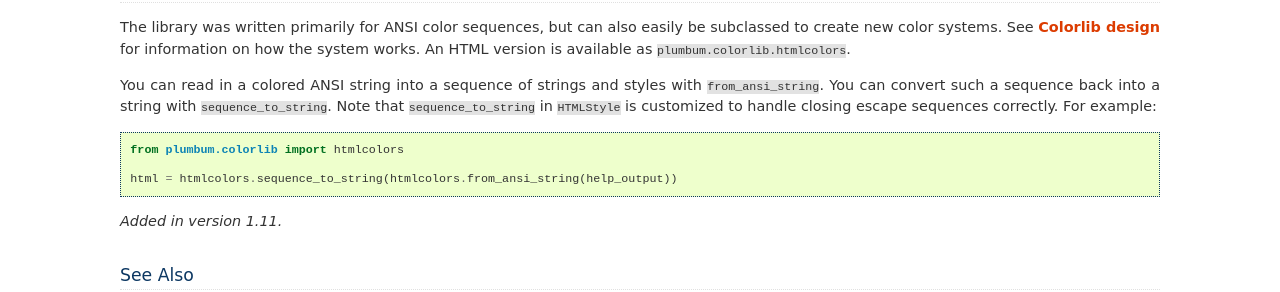
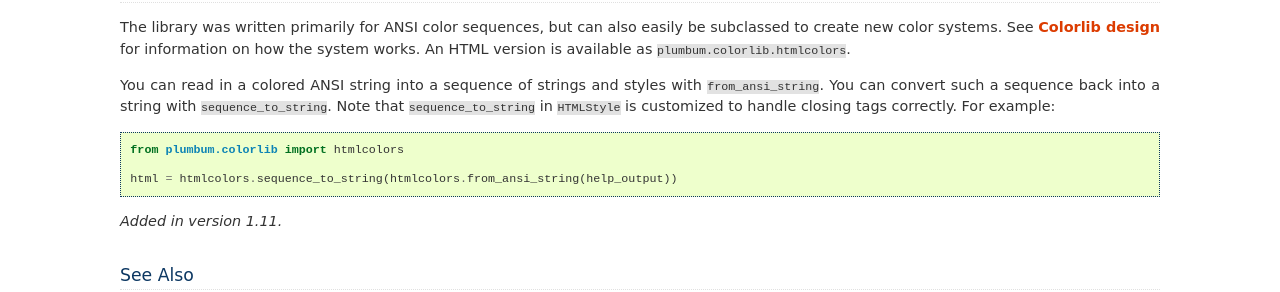
Before and after one commit to tomerfiliba/plumbum, a Sphinx documentation site: the page built from docs/colors.rst, in a window 1280 px wide and 900 px high, scrolled down 7349 px. Shown: the part 352-644 px from the top of the window. Built offline with Sphinx 7.4.7, drawn with Linux system fonts in a browser that asks for light colours; the version number could not be read and is left out.

Commit message:
fix: fixes from copilot suggestions
Signed-off-by: Henry Schreiner <henryschreineriii@gmail.com>

```diff
--- a/docs/colors.rst
+++ b/docs/colors.rst
@@ -276,8 +276,8 @@ systems. See :ref:`guide-colorlib` for information on how the system works. An H
 
 You can read in a colored ANSI string into a sequence of strings and styles
 with ``from_ansi_string``. You can convert such a sequence back into a string
-with ``sequence_to_string``. Note that ``sequence_to_string`` in ``HTMLStyle`` is
-customized to handle closing escape sequences correctly. For example::
+with ``sequence_to_string``. Note that ``sequence_to_string`` in ``HTMLStyle``
+is customized to handle closing tags correctly. For example::
 
     from plumbum.colorlib import htmlcolors
 
```
Also changed, not shown: 1 other file.
